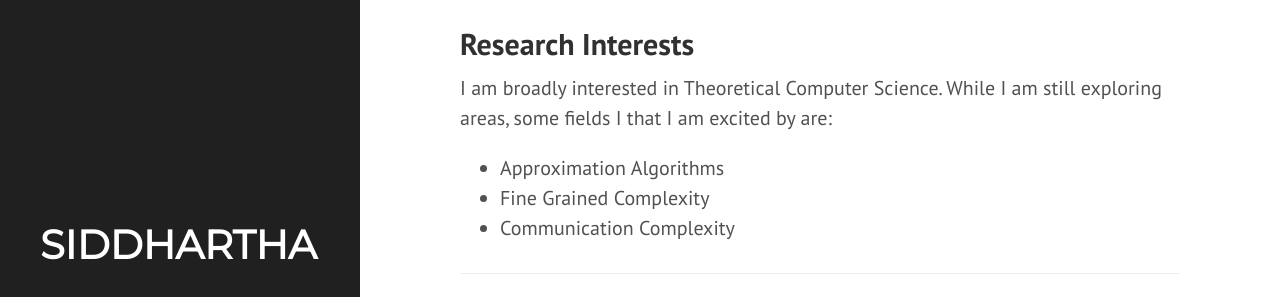
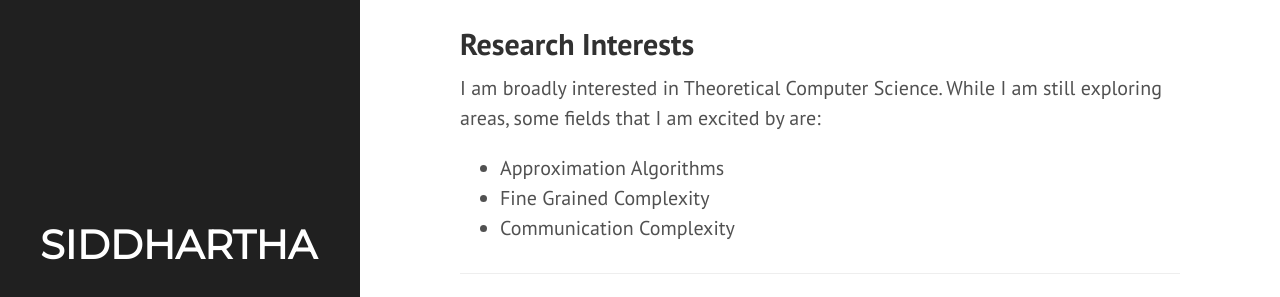
Before and after one commit to siddjai/siddjai.github.io, a Jekyll site: the page built from index.md, in a window 1280 px wide and 900 px high, scrolled down 468 px. Shown: the part 185-482 px from the top of the window. Built offline with Jekyll 4.4.1, drawn with Linux system fonts in a browser that asks for light colours; nearby versions of some CDN libraries.

```diff
--- a/index.md
+++ b/index.md
@@ -22,7 +22,7 @@ ___
 Research Interests
 ------
 
-I am broadly interested in Theoretical Computer Science. While I am still exploring areas, some fields I that I am excited by are:
+I am broadly interested in Theoretical Computer Science. While I am still exploring areas, some fields that I am excited by are:
 
 - Approximation Algorithms
 - Fine Grained Complexity
```
